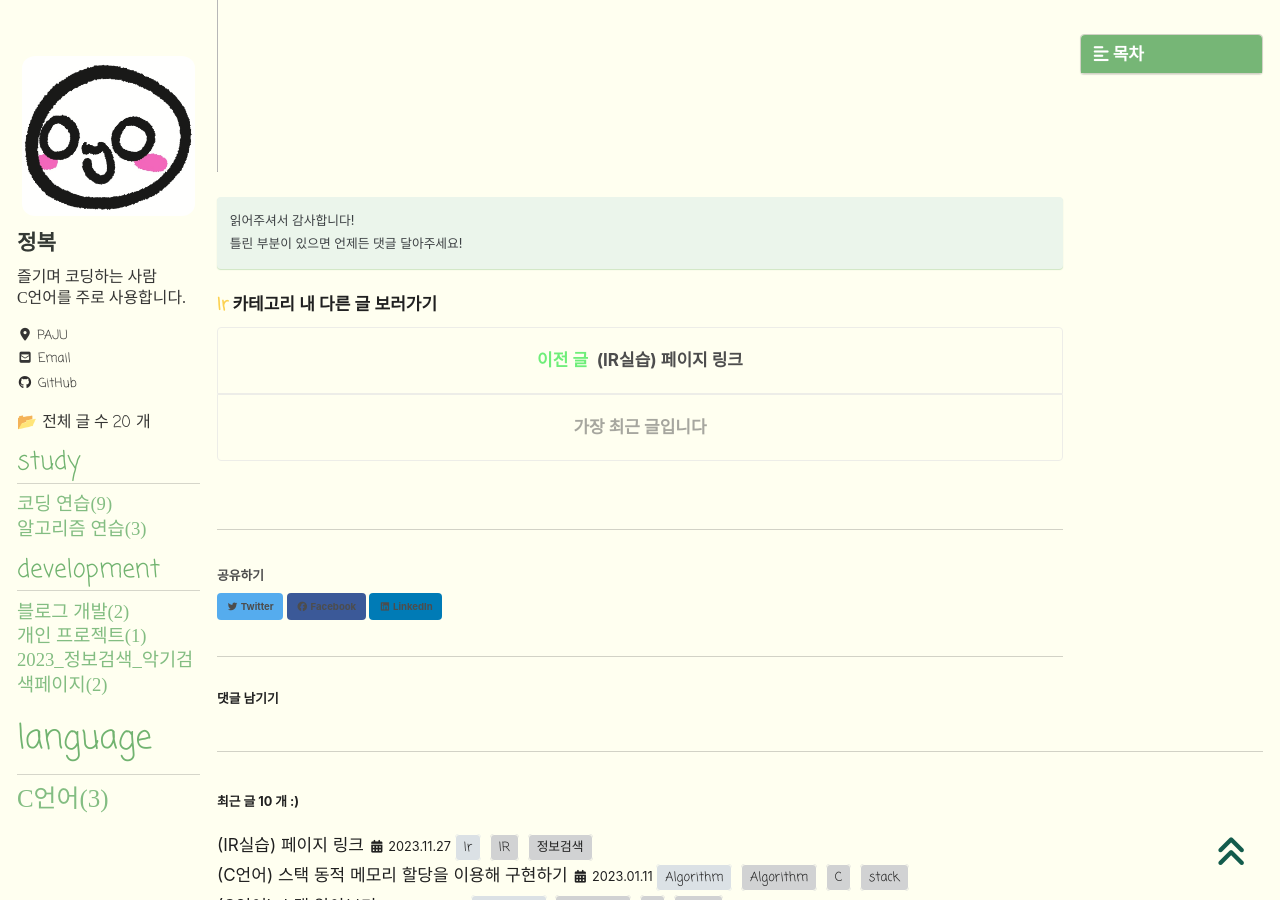
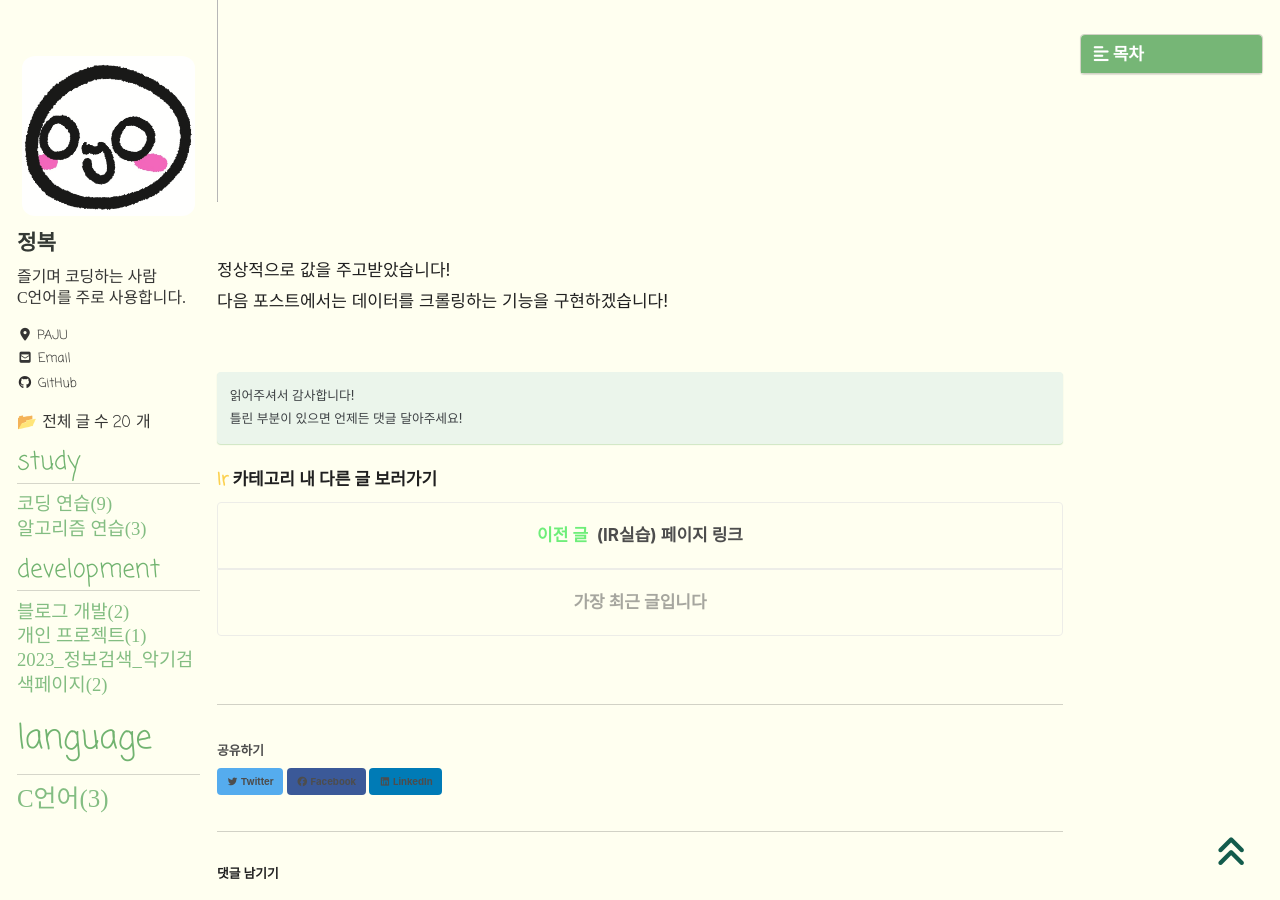
Before and after one commit to JBL28/jbl28.github.io, a Jekyll site: the page built from _posts/Ir/2023-11-27-01. href로 정보 주고받기.md, in a window 1280 px wide and 900 px high, scrolled down 3902 px. Built offline with Jekyll 4.4.1, drawn with Linux system fonts in a browser that asks for light colours; cached includes are drawn as plain includes; nearby versions of some CDN libraries; some web fonts are replaced; comment, search, counter and statistics services are not loaded.

Commit message:
Update 2023-11-27-01. href로 정보 주고받기.md

```diff
--- a/_posts/Ir/2023-11-27-01. href로 정보 주고받기.md
+++ b/_posts/Ir/2023-11-27-01. href로 정보 주고받기.md
@@ -117,9 +117,12 @@
 결과 페이지에서는 전달 받은 값을 화면에 출력해줍니다.
 이미지로 실행 결과를 보여드리겠습니다!
 
-![검색화면](/assets/images/Ir/01/검색화면.png "검색 화면 예시")
+![검색화면](/assets/images/Ir/01/검색화면.png "검색 화면 예시")<br><br>
 
-![결과화면](/assets/images/Ir/01/결과화면.png "결과 화면 예시")
+![결과화면](/assets/images/Ir/01/결과화면.png "결과 화면 예시")<br><br>
+
+정상적으로 값을 주고받았습니다!<br>
+다음 포스트에서는 데이터를 크롤링하는 기능을 구현하겠습니다!<br><br>
 
 
 읽어주셔서 감사합니다! <br>틀린 부분이 있으면 언제든 댓글 달아주세요!
```
